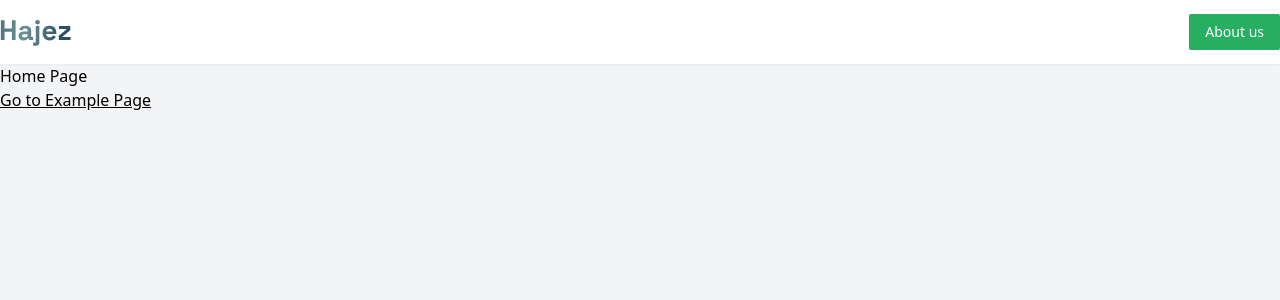
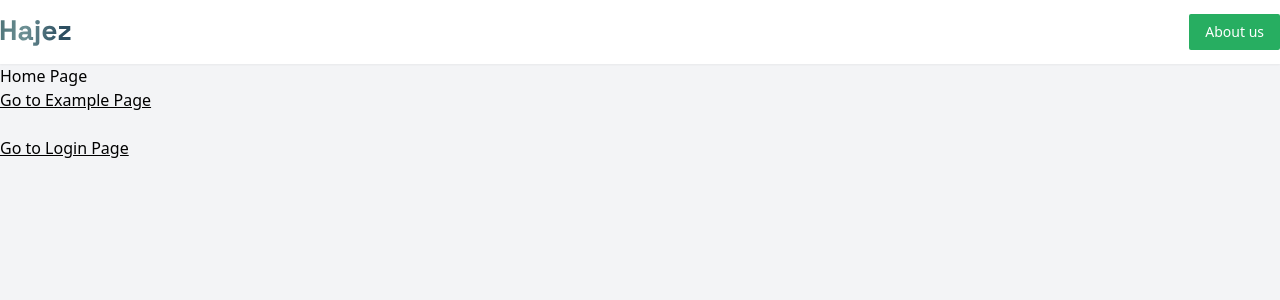
Before and after one commit to kashifal/hajez-fe, a Vue app: page / in a window 1280 px wide. Shown: the top 300 px of the page. Built offline with nearby package versions, Linux system fonts and the light colour scheme.

Commit message:
login page link

```diff
--- a/src/pages/HomePage.vue
+++ b/src/pages/HomePage.vue
@@ -2,6 +2,8 @@
   <div>
     <h1>Home Page</h1>
     <router-link to="/example" class="underline">Go to Example Page</router-link>
+    <br><br>
+    <router-link to="/login" class="underline">Go to Login Page</router-link>
   </div>
 </template>
 
```
